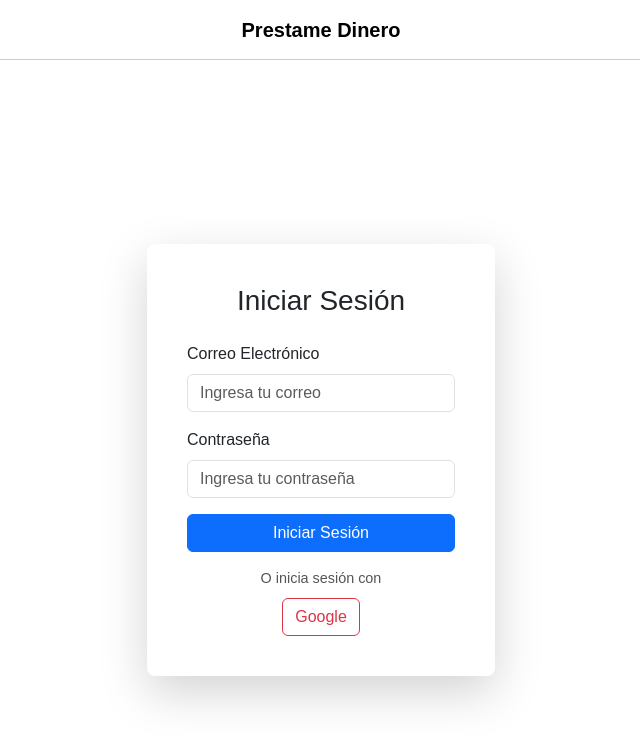
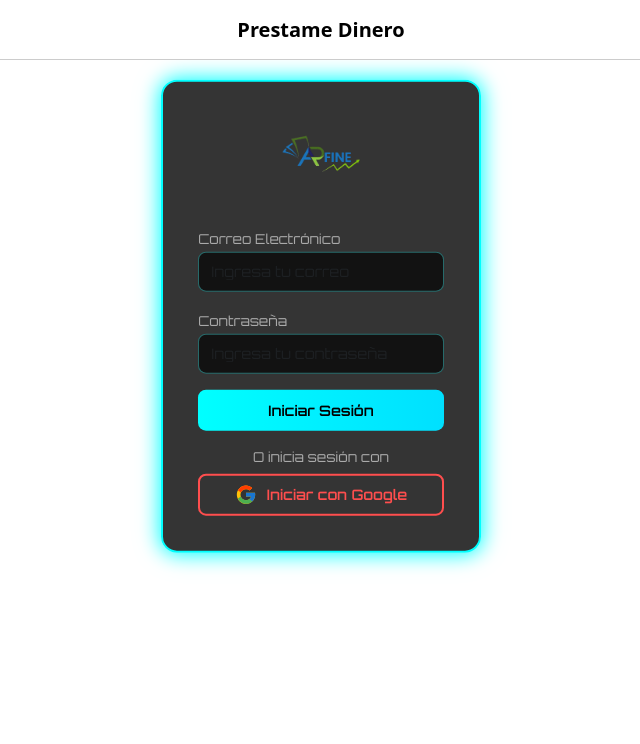
Before and after one commit to diedrizon/apfine, a React (Vite) app: page / in a window 1280 px wide. Shown: the top 744 px of the page, without its empty margins (319-959 px from the left). Built offline with nearby package versions, Linux system fonts and the light colour scheme; no server answers.

Commit message:
:lipstick: Mejorando el login

```diff
--- a/src/components/LoginForm.jsx
+++ b/src/components/LoginForm.jsx
@@ -1,5 +1,6 @@
 import React from "react";
-import { Row, Col, Form, Button, Card, Alert } from "react-bootstrap";
+import { Form, Button, Card, Alert } from "react-bootstrap";
+import { FcGoogle } from "react-icons/fc";
 import "../styles/login.css";
 
 const LoginForm = ({
@@ -12,11 +13,11 @@ const LoginForm = ({
   handleGoogleLogin,
 }) => {
   return (
-    <Row className="w-100 justify-content-center">
-      <Col md={6} lg={5} xl={4}>
-        <Card className="p-4 shadow-lg login-card">
+    <Card className="login-card">
       <Card.Body>
-            <h3 className="text-center mb-4">Iniciar Sesión</h3>
+        <div className="login-logo text-center mb-4">
+          <img src="/public/LogoImg.png" alt="APFINE Logo" />
+        </div>
 
         {error && <Alert variant="danger">{error}</Alert>}
 
@@ -43,25 +44,20 @@ const LoginForm = ({
             />
           </Form.Group>
 
-              <Button variant="primary" type="submit" className="w-100 mb-3">
+          <Button variant="primary" type="submit" className="mb-3 login-btn">
             Iniciar Sesión
           </Button>
         </Form>
 
         <div className="text-center">
           <p>O inicia sesión con</p>
-              <Button
-                variant="outline-danger"
-                className="mx-1"
-                onClick={handleGoogleLogin}
-              >
-                Google
+          <Button className="google-btn" onClick={handleGoogleLogin}>
+            <FcGoogle size={22} />
+            Iniciar con Google
           </Button>
         </div>
       </Card.Body>
     </Card>
-      </Col>
-    </Row>
   );
 };
 
--- a/src/styles/login.css
+++ b/src/styles/login.css
@@ -1,50 +1,126 @@
-/* login.css */
+@import url('https://fonts.googleapis.com/css2?family=Orbitron:wght@400;600&display=swap');
 
-* {
+body {
+  overflow: hidden;
   margin: 0;
   padding: 0;
-  box-sizing: border-box;
-}
-
-body {
-  font-family: Arial, sans-serif;
-  background-color: #f5f7fa;
+  background-color: #000;
 }
 
 .login-page {
+  display: flex;
+  justify-content: center;
+  align-items: flex-start;
+  min-height: 100dvh;
+  padding-top:20px;
+}
+
+.login-card {
+  font-family: 'Orbitron', sans-serif;
+  max-width: 320px;
   width: 100%;
-  height: 100vh;
+  background-color: rgba(30, 30, 30, 0.9);
+  border: 2px solid #0ff;
+  border-radius: 16px;
+  padding: 1rem 1.2rem 1.2rem;
+  box-shadow: 0 0 20px #0ff, 0 0 30px #0ff4;
+  animation: float 6s ease-in-out infinite;
+  color: #fff;
+}
+
+.login-logo {
   display: flex;
   justify-content: center;
   align-items: center;
-  background-color: #f5f7fa;
+  margin: 0;
+  padding: 0;
 }
 
-.login-card {
-  width: 100%;
-  max-width: 400px;
-  border-radius: 8px;
-  border: none;
-  padding: 1.5rem;
-  background-color: #fff;
-  box-shadow: 0 5px 15px rgba(0,0,0,0.1);
+.login-logo img {
+  height: 5.5rem;
+  object-fit: contain;
+  margin: 0;
+  display: block;
 }
 
-.login-card h3 {
-  text-align: center;
-  margin-bottom: 1rem;
+.login-card form {
+  margin-top: 0.3rem;
 }
 
-.login-card .mb-3 {
-  margin-bottom: 1rem !important;
+.login-card .form-label {
+  color: #aaa;
+  font-size: 0.85rem;
+  margin-bottom: 3px;
+}
+
+.login-card .form-control {
+  background-color: #121212;
+  border: 1px solid #0ff4;
+  border-radius: 8px;
+  padding: 0.5rem 0.75rem;
+  font-size: 0.9rem;
+  color: #0ff;
+  margin-bottom: 0.6rem;
+  transition: all 0.3s ease-in-out;
+}
+
+.login-card .form-control:focus {
+  border: 1px solid #0ff;
+  box-shadow: 0 0 8px #0ff;
+}
+
+.login-btn {
+  background: linear-gradient(to right, #0ff, #00e0ff);
+  border: none;
+  font-weight: bold;
+  border-radius: 8px;
+  width: 100%;
+  padding: 0.6rem;
+  font-size: 0.9rem;
+  color: #000;
+  transition: 0.3s;
+  white-space: nowrap;
+  margin-bottom: 0.6rem;
+}
+
+.login-btn:hover {
+  background: linear-gradient(to right, #00e0ff, #0ff);
+  transform: translateY(-1px);
+}
+
+.google-btn {
+  display: flex;
+  align-items: center;
+  justify-content: center;
+  border: 2px solid #ff4e4e;
+  background: transparent;
+  color: #ff4e4e;
+  font-weight: 600;
+  padding: 0.5rem;
+  border-radius: 8px;
+  transition: all 0.3s ease;
+  width: 100%;
+  white-space: nowrap;
+  gap: 10px;
+  font-size: 0.9rem;
+}
+
+.google-btn:hover {
+  background-color: #ff4e4e;
+  color: #000;
 }
 
 .text-center p {
-  margin-bottom: 0.5rem;
-  font-size: 0.9rem;
-  color: #555;
+  color: #aaa;
+  margin-bottom: 0.4rem;
+  font-size: 0.85rem;
 }
 
-.mx-1 {
-  margin: 0 5px;
+@keyframes float {
+  0%, 100% {
+    transform: translateY(0px);
+  }
+  50% {
+    transform: translateY(-6px);
+  }
 }
--- a/src/views/Login.jsx
+++ b/src/views/Login.jsx
@@ -1,6 +1,5 @@
 import React, { useState, useEffect } from "react";
 import { useNavigate } from "react-router-dom";
-import { Container } from "react-bootstrap";
 import LoginForm from "../components/LoginForm";
 import { appfirebase } from "../database/firebaseconfig";
 import {
@@ -31,12 +30,10 @@ const Login = () => {
     getRedirectResult(auth)
       .then((result) => {
         if (result?.user) {
-          console.log("Google login exitoso:", result.user);
           navigate("/inicio");
         }
       })
-      .catch((error) => {
-        console.error("Error en login con redirect:", error);
+      .catch(() => {
         setError("Error al iniciar sesión con Google.");
       });
   }, [auth, navigate]);
@@ -44,14 +41,12 @@ const Login = () => {
   const handleSubmit = (e) => {
     e.preventDefault();
     signInWithEmailAndPassword(auth, email, password)
-      .then((userCredential) => {
-        console.log("Usuario autenticado:", userCredential.user);
+      .then(() => {
         localStorage.setItem("adminEmail", email);
         localStorage.setItem("adminPassword", password);
         navigate("/inicio");
       })
-      .catch((error) => {
-        console.error("Error en login con email:", error);
+      .catch(() => {
         setError("Credenciales inválidas.");
       });
   };
@@ -59,20 +54,13 @@ const Login = () => {
   const handleGoogleLogin = () => {
     const provider = new GoogleAuthProvider();
     if (isMobile || !isLocal) {
-      signInWithRedirect(auth, provider).catch((error) => {
-        console.error("Google redirect error:", error);
-        setError("No se pudo iniciar sesión con Google.");
-      });
+      signInWithRedirect(auth, provider).catch(() =>
+        setError("No se pudo iniciar sesión con Google.")
+      );
     } else {
       signInWithPopup(auth, provider)
-        .then((result) => {
-          console.log("Login Google exitoso:", result.user);
-          navigate("/inicio");
-        })
-        .catch((error) => {
-          console.error("Google popup error:", error);
-          setError("No se pudo iniciar sesión con Google.");
-        });
+        .then(() => navigate("/inicio"))
+        .catch(() => setError("No se pudo iniciar sesión con Google."));
     }
   };
 
@@ -83,7 +71,7 @@ const Login = () => {
   }, [user, navigate]);
 
   return (
-    <Container className="d-flex vh-100 justify-content-center align-items-center">
+    <div className="login-page">
       <LoginForm
         email={email}
         password={password}
@@ -93,7 +81,7 @@ const Login = () => {
         handleSubmit={handleSubmit}
         handleGoogleLogin={handleGoogleLogin}
       />
-    </Container>
+    </div>
   );
 };
 
```
Lines whose indentation alone changed are shown as unchanged.
